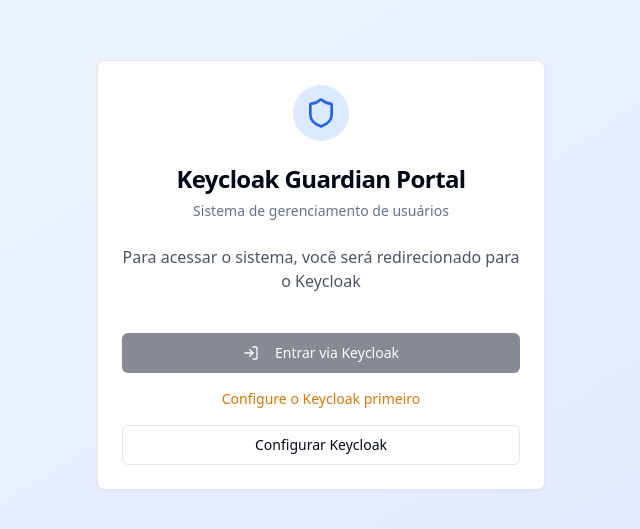
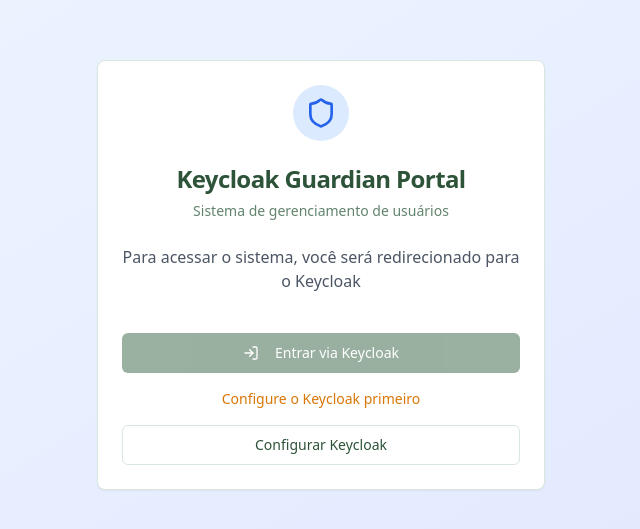
Before and after one commit to KhalilDiasDev/keycloak-guardian-portal, a React (Vite) app: page / in a window 1280 px wide. Shown: the part 125-654 px from the top of the page, without its empty margins (319-959 px from the left). Built offline with nearby package versions, Linux system fonts and the light colour scheme.

Commit message:
Apply color palette and white theme
Update the application's visual style to use the specified color palette (#4a8657) and a white theme.

```diff
--- a/src/index.css
+++ b/src/index.css
@@ -1,3 +1,4 @@
+
 @tailwind base;
 @tailwind components;
 @tailwind utilities;
@@ -5,88 +6,81 @@
 @layer base {
   :root {
     --background: 0 0% 100%;
-    --foreground: 222.2 84% 4.9%;
+    --foreground: 140 30% 25%;
 
     --card: 0 0% 100%;
-    --card-foreground: 222.2 84% 4.9%;
+    --card-foreground: 140 30% 25%;
 
     --popover: 0 0% 100%;
-    --popover-foreground: 222.2 84% 4.9%;
+    --popover-foreground: 140 30% 25%;
 
-    --primary: 222.2 47.4% 11.2%;
-    --primary-foreground: 210 40% 98%;
+    --primary: 140 30% 30%;
+    --primary-foreground: 0 0% 100%;
 
-    --secondary: 210 40% 96.1%;
-    --secondary-foreground: 222.2 47.4% 11.2%;
+    --secondary: 140 15% 95%;
+    --secondary-foreground: 140 30% 25%;
 
-    --muted: 210 40% 96.1%;
-    --muted-foreground: 215.4 16.3% 46.9%;
+    --muted: 140 15% 96%;
+    --muted-foreground: 140 15% 45%;
 
-    --accent: 210 40% 96.1%;
-    --accent-foreground: 222.2 47.4% 11.2%;
+    --accent: 140 20% 92%;
+    --accent-foreground: 140 30% 25%;
 
     --destructive: 0 84.2% 60.2%;
-    --destructive-foreground: 210 40% 98%;
+    --destructive-foreground: 0 0% 100%;
 
-    --border: 214.3 31.8% 91.4%;
-    --input: 214.3 31.8% 91.4%;
-    --ring: 222.2 84% 4.9%;
+    --border: 140 20% 88%;
+    --input: 140 20% 88%;
+    --ring: 140 30% 30%;
 
     --radius: 0.5rem;
 
-    --sidebar-background: 0 0% 98%;
-
-    --sidebar-foreground: 240 5.3% 26.1%;
-
-    --sidebar-primary: 240 5.9% 10%;
-
-    --sidebar-primary-foreground: 0 0% 98%;
-
-    --sidebar-accent: 240 4.8% 95.9%;
-
-    --sidebar-accent-foreground: 240 5.9% 10%;
-
-    --sidebar-border: 220 13% 91%;
-
-    --sidebar-ring: 217.2 91.2% 59.8%;
+    --sidebar-background: 140 15% 98%;
+    --sidebar-foreground: 140 30% 25%;
+    --sidebar-primary: 140 30% 30%;
+    --sidebar-primary-foreground: 0 0% 100%;
+    --sidebar-accent: 140 15% 95%;
+    --sidebar-accent-foreground: 140 30% 25%;
+    --sidebar-border: 140 20% 88%;
+    --sidebar-ring: 140 30% 30%;
   }
 
   .dark {
-    --background: 222.2 84% 4.9%;
-    --foreground: 210 40% 98%;
+    --background: 140 30% 8%;
+    --foreground: 0 0% 98%;
 
-    --card: 222.2 84% 4.9%;
-    --card-foreground: 210 40% 98%;
+    --card: 140 30% 10%;
+    --card-foreground: 0 0% 98%;
 
-    --popover: 222.2 84% 4.9%;
-    --popover-foreground: 210 40% 98%;
+    --popover: 140 30% 10%;
+    --popover-foreground: 0 0% 98%;
 
-    --primary: 210 40% 98%;
-    --primary-foreground: 222.2 47.4% 11.2%;
+    --primary: 140 30% 40%;
+    --primary-foreground: 0 0% 100%;
 
-    --secondary: 217.2 32.6% 17.5%;
-    --secondary-foreground: 210 40% 98%;
+    --secondary: 140 20% 15%;
+    --secondary-foreground: 0 0% 98%;
 
-    --muted: 217.2 32.6% 17.5%;
-    --muted-foreground: 215 20.2% 65.1%;
+    --muted: 140 20% 15%;
+    --muted-foreground: 140 15% 65%;
 
-    --accent: 217.2 32.6% 17.5%;
-    --accent-foreground: 210 40% 98%;
+    --accent: 140 20% 18%;
+    --accent-foreground: 0 0% 98%;
 
     --destructive: 0 62.8% 30.6%;
-    --destructive-foreground: 210 40% 98%;
+    --destructive-foreground: 0 0% 98%;
 
-    --border: 217.2 32.6% 17.5%;
-    --input: 217.2 32.6% 17.5%;
-    --ring: 212.7 26.8% 83.9%;
-    --sidebar-background: 240 5.9% 10%;
-    --sidebar-foreground: 240 4.8% 95.9%;
-    --sidebar-primary: 224.3 76.3% 48%;
+    --border: 140 20% 18%;
+    --input: 140 20% 18%;
+    --ring: 140 30% 40%;
+    --sidebar-background: 140 30% 8%;
+    --sidebar-foreground: 0 0% 95%;
+    --sidebar-primary: 140 30% 40%;
     --sidebar-primary-foreground: 0 0% 100%;
-    --sidebar-accent: 240 3.7% 15.9%;
-    --sidebar-accent-foreground: 240 4.8% 95.9%;
-    --sidebar-border: 240 3.7% 15.9%;
-    --sidebar-ring: 217.2 91.2% 59.8%;
+    --sidebar-accent: 140 20% 15%;
+    --sidebar-accent-foreground: 0 0% 95%;
+    --sidebar-border: 140 20% 15%;
+    --sidebar-ring: 140 30% 40%;
   }
 }
 
```
